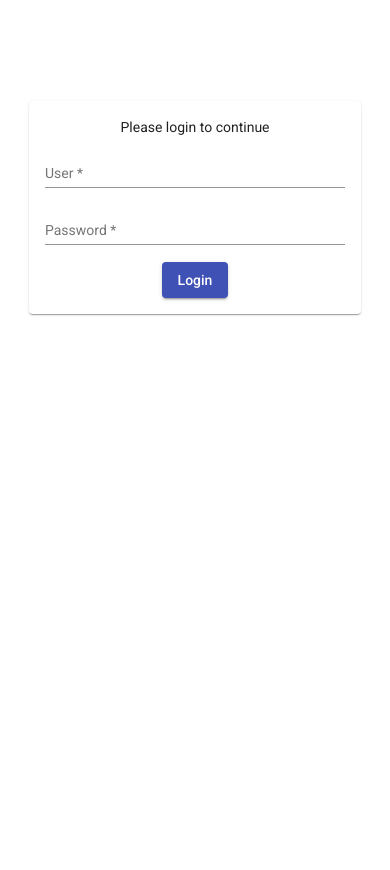
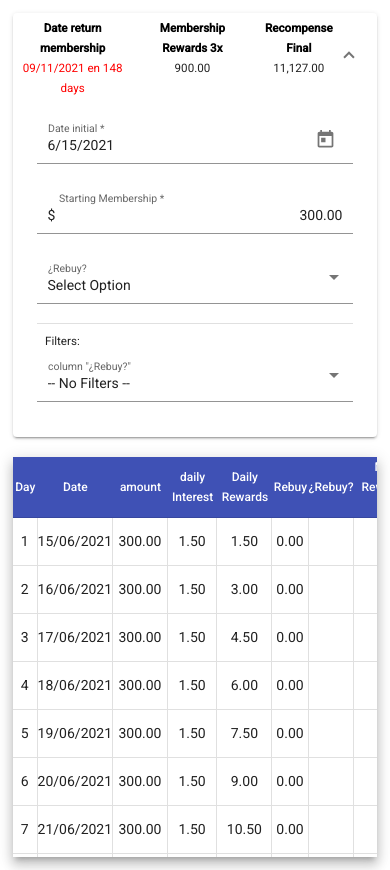
Before and after one commit to marioajuez/basica, an Angular app: page /home in a window 390 px wide. Before the commit this address led to /login. Before the commit the page ends 844 px from the top, so only its background shows below. Built offline with nearby package versions, Linux system fonts and the light colour scheme.

Commit message:
se realizaron mejoras en el diseño de responsivo y del header que muestra lso resultadas, tambien se modifico para que cuando se seleccione un check se resetee la opcion de reinvertir ( select ¿rebuy?)

```diff
--- a/src/app/app-routing.module.ts
+++ b/src/app/app-routing.module.ts
@@ -17,7 +17,7 @@ const routes: Routes = [
   {
     path: 'home',
     loadChildren: () => import('./home/home.module').then(m => m.HomeModule),
-    canActivate: [AuthGuard]
+    // canActivate: [AuthGuard]
   }
 ];
 
--- a/src/app/auth/auth.guard.ts
+++ b/src/app/auth/auth.guard.ts
@@ -12,10 +12,14 @@ export class AuthGuard implements CanActivate{
   constructor(private authService: AuthService, private router: Router) {}
 
   canActivate(next: ActivatedRouteSnapshot, state: RouterStateSnapshot): Observable<boolean> {
+
     return this.authService.isLoggedIn.pipe(
       take(1),
       map((isLoggedIn: boolean) => {
+        console.log("hola");
         if (!isLoggedIn) {
+          console.log("chao");
+          // console.log("object");
           this.router.navigate(['/login']);
           return false;
         }
--- a/src/app/auth/auth.service.ts
+++ b/src/app/auth/auth.service.ts
@@ -7,19 +7,26 @@ import { User } from './user';
   providedIn: 'root'
 })
 export class AuthService {
-  private loggedIn: BehaviorSubject<boolean> = new BehaviorSubject<boolean>(false);
 
-  get isLoggedIn() {
-    return this.loggedIn.asObservable();
-  }
-
+   private loggedIn: BehaviorSubject<boolean> = new BehaviorSubject<boolean>(false);
   constructor(
     private router: Router
   ) {}
 
+
+
+  get isLoggedIn() {
+    console.log("djkasdjl");
+    return this.loggedIn.asObservable();
+  }
+
+
+
   login(user: User) {
     if (user.userName == 'mariojuez' && user.password == 'Mario.21' ) {
+      // console.log("hola");
       this.loggedIn.next(true);
+      // console.log("chao");
       this.router.navigate(['home']);
     }
   }
--- a/src/app/home/home.component.html
+++ b/src/app/home/home.component.html
@@ -1,3 +1,5 @@
+<!-- <button mat-button color="warn"  (click)="onClick()">Basic</button> -->
+
 <div class="form-sticky">
   <form name="form" #f="ngForm">
     <mat-accordion>
@@ -5,16 +7,25 @@
 
         <mat-expansion-panel-header [collapsedHeight]="'auto'" [expandedHeight]="'auto'">
 
-          <p>{{ dateReturnInvest.date | date : "dd/MM/yyyy" }} en {{ dateReturnInvest.day}} dias</p>
+          <div class="header-flex">
 
-          <mat-form-field appearance="fill">
-            <mat-label>Membership Rewards 3x</mat-label>
-            <input matInput disabled value="{{membership3X | number:'1.2'}}">
-          </mat-form-field>
-          <mat-form-field appearance="fill">
-            <mat-label>Recompense Final</mat-label>
-            <input matInput disabled value="{{ recompenseFinal | number:'1.2'}}">
-          </mat-form-field>
+            <div class="content-header">
+              <h5 style="margin: 0;">Date return membership</h5>
+              <h5 style="margin-bottom: 0; color: red;">{{ dateReturnInvest.date | date : "dd/MM/yyyy" }} en {{ dateReturnInvest.day }} days </h5>
+              <!-- <h5 style="margin: 0; padding: 0;">{{ dateReturnInvest.day}}</h5> -->
+
+            </div>
+            <div class="content-header">
+              <h5 style="margin: 0;">Membership Rewards 3x</h5>
+              <h5>{{membership3X | number:'1.2'}}</h5>
+
+            </div>
+            <div class="content-header">
+              <h5 style="margin: 0;">Recompense Final</h5>
+              <h5>{{ recompenseFinal | number:'1.2'}}</h5>
+            </div>
+
+          </div>
       </mat-expansion-panel-header>
 
     <mat-list>
@@ -75,9 +86,10 @@
 
         <mat-form-field appearance="fill">
           <mat-label>¿Rebuy?</mat-label>
-          <mat-select [value]="optionRebuy" name ="optionRebuy" [(ngModel)]="optionRebuy" >
-            <mat-option (click)="rebuyAlways()" [value]='true'>{{ 'always' | titlecase }}</mat-option>
-            <mat-option (click)="rebuyNever()" [value]='false'>{{ 'never'| titlecase}}</mat-option>
+          <mat-select [value]="optionRebuy" name ="optionRebuy" [(ngModel)]="optionRebuy">
+            <mat-option value ="default">{{ 'select option' | titlecase }}</mat-option>
+            <mat-option (click)="rebuyAlways()" value = "always" >{{ 'always' | titlecase }}</mat-option>
+            <mat-option (click)="rebuyNever()" value = "never" >{{ 'never'| titlecase}}</mat-option>
           </mat-select>
         </mat-form-field>
 
--- a/src/app/home/home.component.scss
+++ b/src/app/home/home.component.scss
@@ -70,9 +70,12 @@ mat-grid-tile {
     margin-bottom: 20px;
   }
 
+  // -webkit-tap-highlight-color: rgba(0, 0, 0, 0);
+
   // mat-expansion-panel{
   //   margin-bottom: 20px;
   // }
+
 
 
   .hide {
@@ -175,3 +178,34 @@ input.example-right-align {
   background: white !important;
   /* background-color: rgba(0,0,0,.04); */
 }
+
+
+.header-flex{
+  display: flex;
+}
+.header-flex > .content-header > h5:first-child{
+  // color: #69f0ae
+  color: black;
+  font-weight: bold;
+}
+
+.header-flex > .content-header{
+  flex: 1 1 auto;
+  text-align: center;
+  margin: 5px;  /* and that, will result in a 10px gap */
+}
+
+
+@media only screen and (max-width: $md) {
+    mat-form-field {
+        width: 100%;
+    }
+    .mat-expansion-panel-header{
+      padding-left: 0;
+    }
+}
+
+
+.mat-expansion-panel-header{
+  -webkit-tap-highlight-color: rgba(0, 0, 0, 0);
+}
--- a/src/app/home/home.component.ts
+++ b/src/app/home/home.component.ts
@@ -28,22 +28,15 @@ export class HomeComponent implements OnInit {
     membership: '300',
   };
 
+
   listFilter = [
-    {
-      name:'-- select --',
-      value: "all"
-    },
-    {
-      name:'yes',
-      value: 'true'
-    },
-    {
-      name:'no',
-      value: 'false'
-    }
+    { name:'-- no filters --', value: "all"},
+    { name:'yes', value: 'true'},
+    { name:'no',value: 'false'}
   ]
+  select = this.listFilter[0].value ;
 
-  select = this.listFilter[0].value ;
+  public optionRebuy = "default"
 
 
 // ----- variables to display in view (template)  ---
@@ -58,7 +51,6 @@ export class HomeComponent implements OnInit {
   totalDays = 600;
 
   filterSelect = '';
-  optionRebuy = ""
   timeout: any = null;
 
 // --------- variables to store calculations ------------
@@ -136,6 +128,8 @@ export class HomeComponent implements OnInit {
     this.returnInvestmentDate();
   }
 
+
+
   private createOrUpdateTable(data:dataTable, initializateTable:boolean = false){
 
     if(initializateTable){
@@ -178,6 +172,7 @@ export class HomeComponent implements OnInit {
 
   public check(event, indice) {
   setTimeout(() => {
+    this.optionRebuy = "default";
     const idCheck = indice - 1;
     this.table[idCheck].isCheck = event.checked;
 
--- a/src/app/login/login.component.ts
+++ b/src/app/login/login.component.ts
@@ -19,8 +19,8 @@ export class LoginComponent implements OnInit {
 
   ngOnInit() {
     this.form = this.fb.group({
-      userName: ['', Validators.required],
-      password: ['', Validators.required]
+      userName: ['mariojuez', Validators.required],
+      password: ['Mario.21', Validators.required]
     });
   }
 
```
